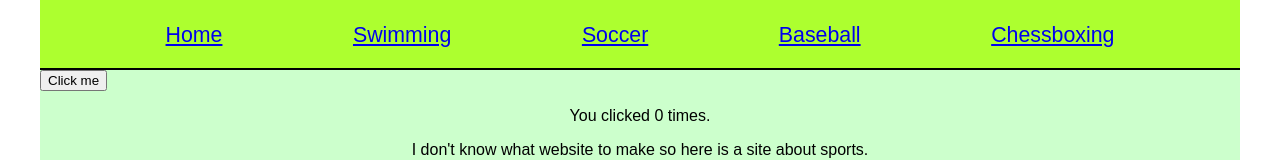
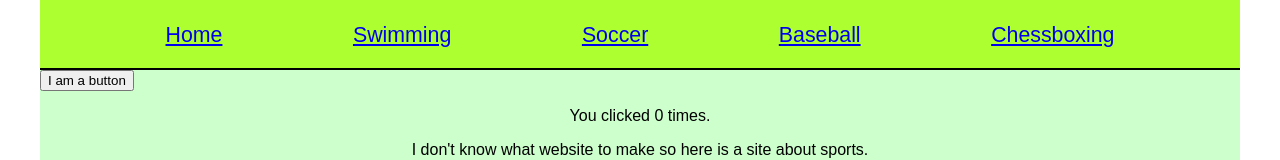
Before and after one commit to 4CorneredCircle/4CorneredCircle.github.io, a plain HTML site: page index.html in a window 1280 px wide. Shown: the part 160-320 px from the top of the page. Drawn offline with Linux system fonts and the light colour scheme.

Commit message:
Changed button text

```diff
--- a/index.html
+++ b/index.html
@@ -26,7 +26,7 @@
         </div>
       </div>
       <div class="main2">
-        <button onclick="myAlert()">Click me</button>
+        <button onclick="myAlert()">I am a button</button>
         <p id="counter-shower">You clicked 0 times.</p>
         <p>I don't know what website to make so here is a site about sports.</p>
         <img src="sports-balls.png" , class="image" />
```
